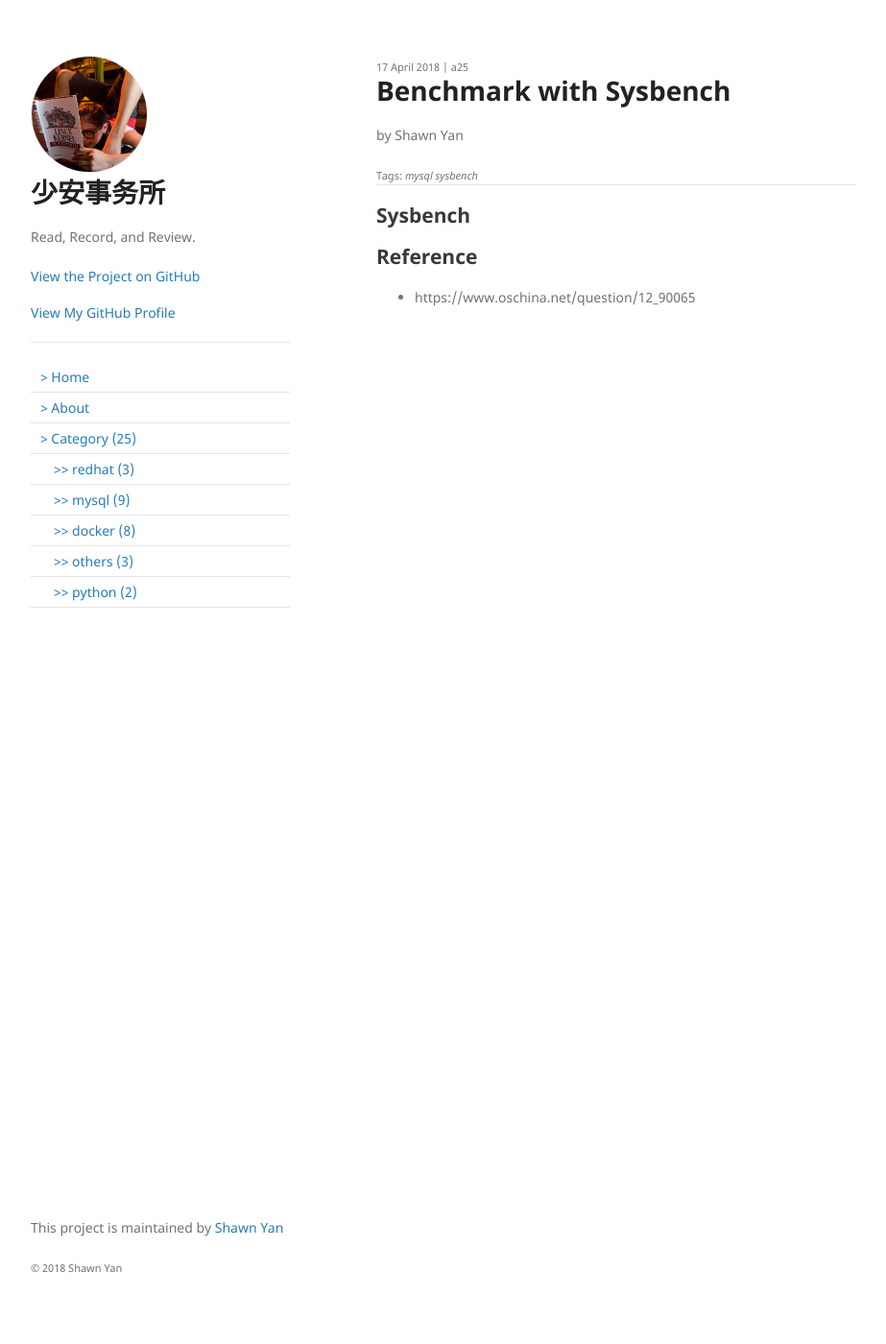
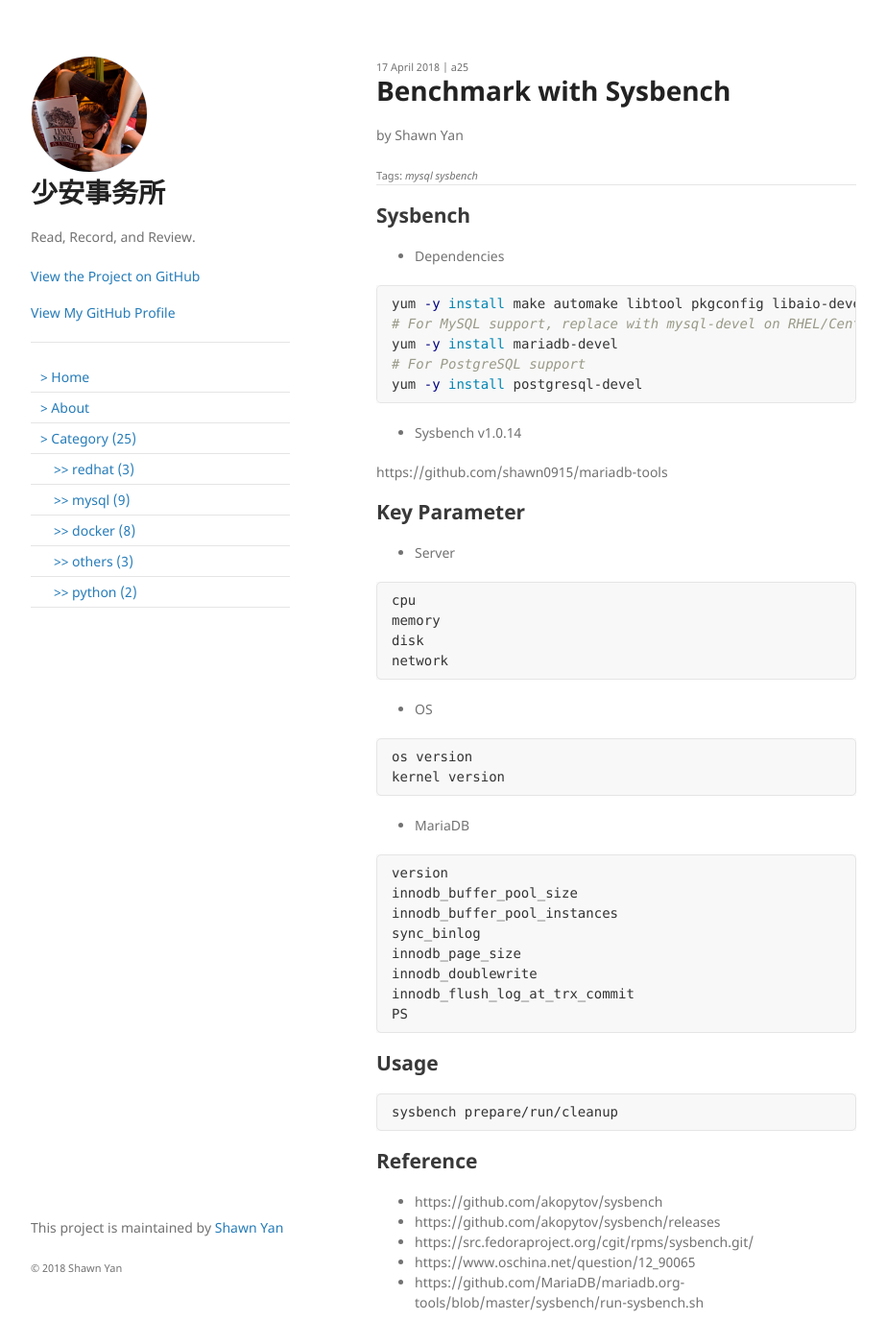
Before and after one commit to shawn0915/shawnyan.github.io, a Jekyll site: the page built from _posts/mysql/2018-04-17-benchmark-with-sysbench.md, in a window 1280 px wide and 1400 px high. Shown: the whole window at 96% size, without its empty margins (178-1101 px from the left). Built offline with Jekyll 4.4.1, drawn with Linux system fonts in a browser that asks for light colours.

Commit message:
a25 sysbench

````diff
--- a/_posts/mysql/2018-04-17-benchmark-with-sysbench.md
+++ b/_posts/mysql/2018-04-17-benchmark-with-sysbench.md
@@ -10,9 +10,62 @@ excerpt: a25
 
 ## Sysbench
 
+- Dependencies
 
+```bash
+yum -y install make automake libtool pkgconfig libaio-devel
+# For MySQL support, replace with mysql-devel on RHEL/CentOS 5
+yum -y install mariadb-devel
+# For PostgreSQL support
+yum -y install postgresql-devel
+```
+
+- Sysbench v1.0.14
+
+https://github.com/shawn0915/mariadb-tools
+
+## Key Parameter
+
+- Server
+
+```
+cpu
+memory
+disk
+network
+```
+
+- OS
+
+```
+os version
+kernel version
+```
+
+- MariaDB
+
+```
+version
+innodb_buffer_pool_size
+innodb_buffer_pool_instances
+sync_binlog
+innodb_page_size
+innodb_doublewrite
+innodb_flush_log_at_trx_commit
+PS
+```
+
+## Usage
+
+```bash
+sysbench prepare/run/cleanup
+```
 
 
 ## Reference
 
+- https://github.com/akopytov/sysbench
+- https://github.com/akopytov/sysbench/releases
+- https://src.fedoraproject.org/cgit/rpms/sysbench.git/
 - https://www.oschina.net/question/12_90065
+- https://github.com/MariaDB/mariadb.org-tools/blob/master/sysbench/run-sysbench.sh
````
